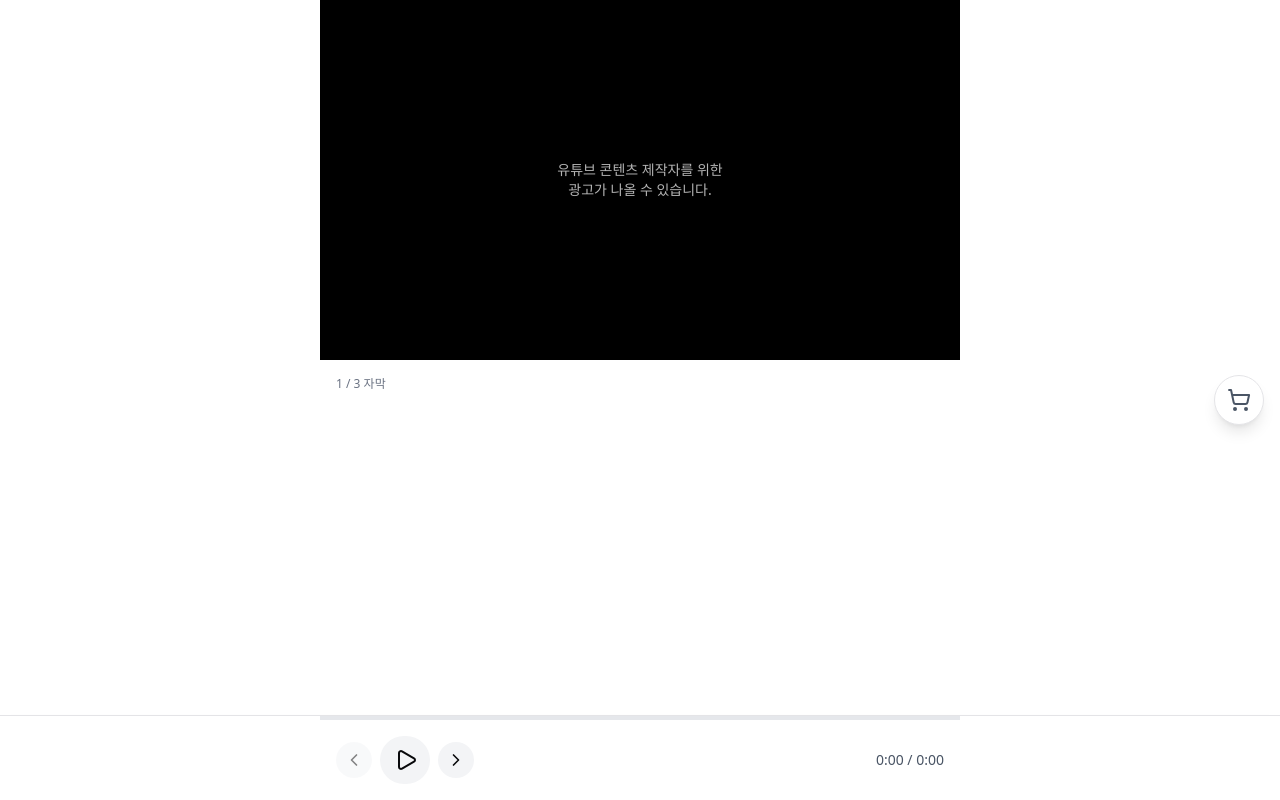
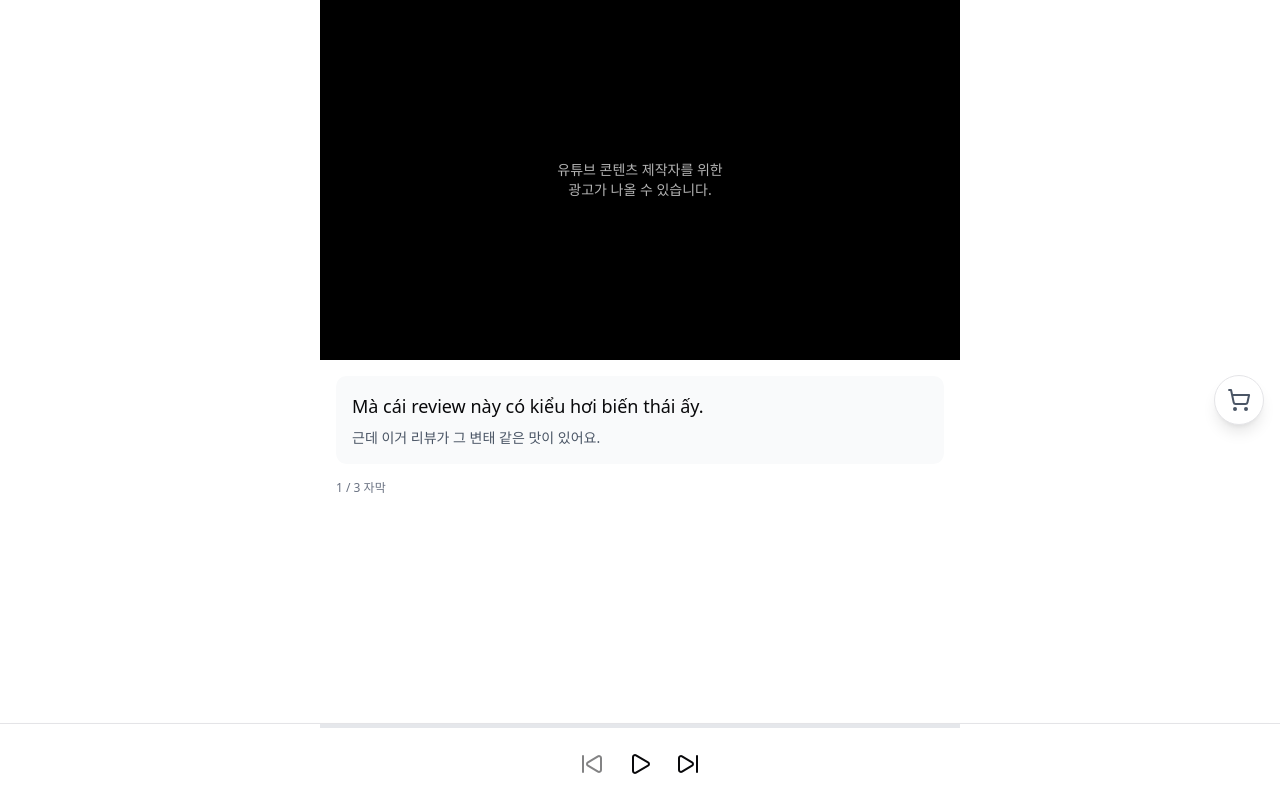
Before and after one commit to ygfafa/brainy, a React (Vite) app: page / in a window 1280 px wide. Both pictures are taken after a click on the element 640 px from the left and 340 px from the top of the page. Built offline with nearby package versions, Linux system fonts and the light colour scheme.

Commit message:
컨트롤러 수정

```diff
--- a/src/app/pages/watch.tsx
+++ b/src/app/pages/watch.tsx
@@ -15,8 +15,7 @@ const WatchPage = () => {
   const playerRef = useRef<YouTubePlayerRef>(null)
   const [playerState, setPlayerState] = useState(-1)
 
-  const { setSubtitles, subtitles, currentIndex, syncWithTime, currentSubtitle } =
-    useSubtitleStore()
+  const { setSubtitles, subtitles, currentIndex, syncWithTime } = useSubtitleStore()
 
   const { currentTime } = useSyncVideoTime({ playerRef, playerState })
 
@@ -34,6 +33,8 @@ const WatchPage = () => {
   if (!videoId) {
     return <div className="p-4">비디오를 찾을 수 없습니다.</div>
   }
+
+  const currentSubtitle = subtitles[currentIndex]
 
   return (
     <div className="min-h-screen bg-white pb-20">
@@ -53,9 +54,7 @@ const WatchPage = () => {
         {currentSubtitle && (
           <div className="bg-gray-50 rounded-lg p-4 mb-4">
             <p className="text-lg font-medium mb-2">{currentSubtitle.text}</p>
-            {/* {isTranslationActive && (
-              <p className="text-sm text-gray-600">{currentSubtitle.translation}</p>
-            )} */}
+            <p className="text-sm text-gray-600">{currentSubtitle.translation}</p>
           </div>
         )}
         <p className="text-xs text-gray-500">
--- a/src/app/provider.tsx
+++ b/src/app/provider.tsx
@@ -1,5 +1,4 @@
 import { QueryClient, QueryClientProvider } from '@tanstack/react-query'
-import { ReactQueryDevtools } from '@tanstack/react-query-devtools'
 import * as React from 'react'
 import { ErrorBoundary } from 'react-error-boundary'
 import { HelmetProvider } from 'react-helmet-async'
@@ -32,7 +31,7 @@ export const AppProvider = ({ children }: AppProviderProps) => {
       <ErrorBoundary FallbackComponent={() => <div>Root Error Fallback</div>}>
         <HelmetProvider>
           <QueryClientProvider client={queryClient}>
-            {import.meta.env.DEV && <ReactQueryDevtools />}
+            {/* {import.meta.env.DEV && <ReactQueryDevtools />} */}
             <Toaster position="bottom-center" richColors expand />
             <MobileOnlyLayout>{children}</MobileOnlyLayout>
           </QueryClientProvider>
--- a/src/components/youtube/video-controls.tsx
+++ b/src/components/youtube/video-controls.tsx
@@ -1,6 +1,6 @@
-import { ChevronLeft, ChevronRight, Pause, Play } from 'lucide-react'
-import { useEffect, useState } from 'react'
+import { Pause, Play, SkipBack, SkipForward } from 'lucide-react'
 
+import { useSyncVideoTime } from '@/hooks/use-sync-video-time'
 import { useSubtitleStore } from '@/stores/subtitle-store'
 
 import type { YouTubePlayerRef } from './youtube-player'
@@ -12,24 +12,12 @@ type VideoControlsProps = {
 
 export const VideoControls = ({ playerRef, playerState }: VideoControlsProps) => {
   const isPlaying = playerState === 1 // YouTube Player State: 1 = PLAYING
-  const [currentTime, setCurrentTime] = useState(0)
-  const [duration, setDuration] = useState(0)
 
   const { currentIndex, subtitles, nextSubtitle, prevSubtitle } = useSubtitleStore()
+  const { currentTime } = useSyncVideoTime({ playerRef, playerState })
 
   const hasPrevSubtitle = currentIndex > 0
   const hasNextSubtitle = currentIndex < subtitles.length - 1
-
-  useEffect(() => {
-    const interval = setInterval(() => {
-      if (playerRef.current) {
-        setCurrentTime(playerRef.current.getCurrentTime())
-        setDuration(playerRef.current.getDuration())
-      }
-    }, 100) // 더 빠른 업데이트를 위해 100ms로 변경
-
-    return () => clearInterval(interval)
-  }, [playerRef])
 
   const handlePlayPause = () => {
     if (!playerRef.current) return
@@ -54,12 +42,7 @@ export const VideoControls = ({ playerRef, playerState }: VideoControlsProps) =>
     }
   }
 
-  const formatTime = (seconds: number) => {
-    const mins = Math.floor(seconds / 60)
-    const secs = Math.floor(seconds % 60)
-    return `${mins}:${secs.toString().padStart(2, '0')}`
-  }
-
+  const duration = playerRef.current?.getDuration() || 0
   const progressPercentage = duration > 0 ? (currentTime / duration) * 100 : 0
 
   return (
@@ -67,42 +50,35 @@ export const VideoControls = ({ playerRef, playerState }: VideoControlsProps) =>
       <div className="max-w-[640px] mx-auto">
         <div className="h-1 bg-gray-200">
           <div
-            className="h-full bg-red-600 transition-all duration-100"
+            className="h-full bg-gray-900 transition-all duration-100"
             style={{ width: `${progressPercentage}%` }}
           />
         </div>
 
-        <div className="flex items-center justify-between p-4">
+        <div className="flex items-center justify-center p-4">
           <div className="flex items-center gap-2">
             {/* 이전 자막 버튼 */}
             <button
               onClick={handlePrevious}
               disabled={!hasPrevSubtitle}
-              className="p-2 bg-gray-100 rounded-full hover:bg-gray-200 transition-colors disabled:opacity-50 disabled:cursor-not-allowed"
+              className="p-2 disabled:opacity-50"
             >
-              <ChevronLeft className="w-5 h-5" />
+              <SkipBack className="w-6 h-6" />
             </button>
 
             {/* 재생/일시정지 버튼 */}
-            <button
-              onClick={handlePlayPause}
-              className="p-3 bg-gray-100 rounded-full hover:bg-gray-200 transition-colors"
-            >
-              {isPlaying ? <Pause className="w-6 h-6" /> : <Play className="w-6 h-6 ml-0.5" />}
+            <button onClick={handlePlayPause} className="p-2">
+              {isPlaying ? <Pause className="w-6 h-6" /> : <Play className="w-6 h-6" />}
             </button>
 
             {/* 다음 자막 버튼 */}
             <button
               onClick={handleNext}
               disabled={!hasNextSubtitle}
-              className="p-2 bg-gray-100 rounded-full hover:bg-gray-200 transition-colors disabled:opacity-50 disabled:cursor-not-allowed"
+              className="p-2 disabled:opacity-50"
             >
-              <ChevronRight className="w-5 h-5" />
+              <SkipForward className="w-6 h-6" />
             </button>
-          </div>
-
-          <div className="text-sm text-gray-600">
-            {formatTime(currentTime)} / {formatTime(duration)}
           </div>
         </div>
       </div>
--- a/src/stores/subtitle-store.ts
+++ b/src/stores/subtitle-store.ts
@@ -7,7 +7,6 @@ import { timeStringToSeconds } from '@/utils/time'
 type SubtitleStore = {
   // 상태
   subtitles: Subtitle[]
-  currentSubtitle: Subtitle | null
   currentIndex: number
   currentTime: number
 
@@ -21,7 +20,6 @@ type SubtitleStore = {
 export const useSubtitleStore = create<SubtitleStore>((set, get) => ({
   // 초기 상태
   subtitles: [],
-  currentSubtitle: null,
   currentIndex: 0,
   currentTime: 0,
 
@@ -39,7 +37,7 @@ export const useSubtitleStore = create<SubtitleStore>((set, get) => ({
     })
 
     if (newIndex !== -1 && newIndex !== currentIndex) {
-      set({ currentIndex: newIndex, currentSubtitle: subtitles[newIndex] })
+      set({ currentIndex: newIndex })
     }
   },
 
```
